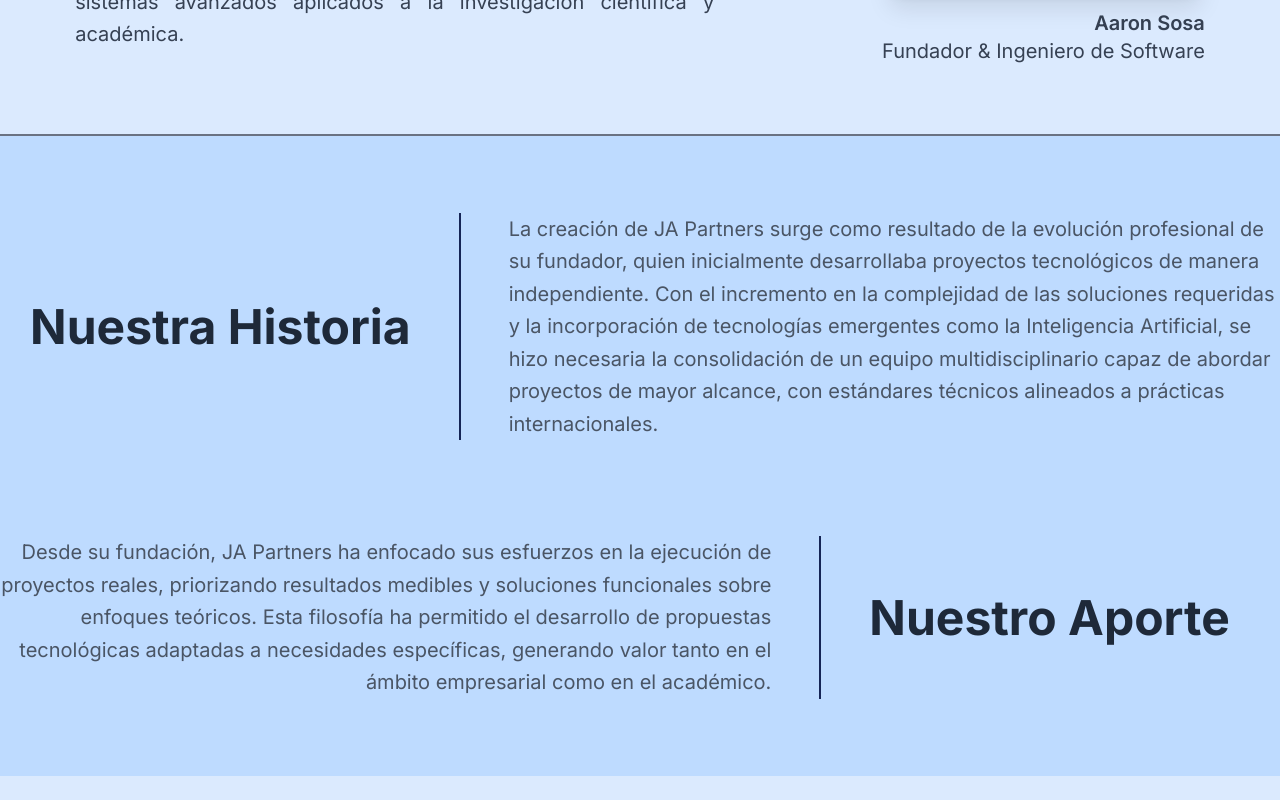
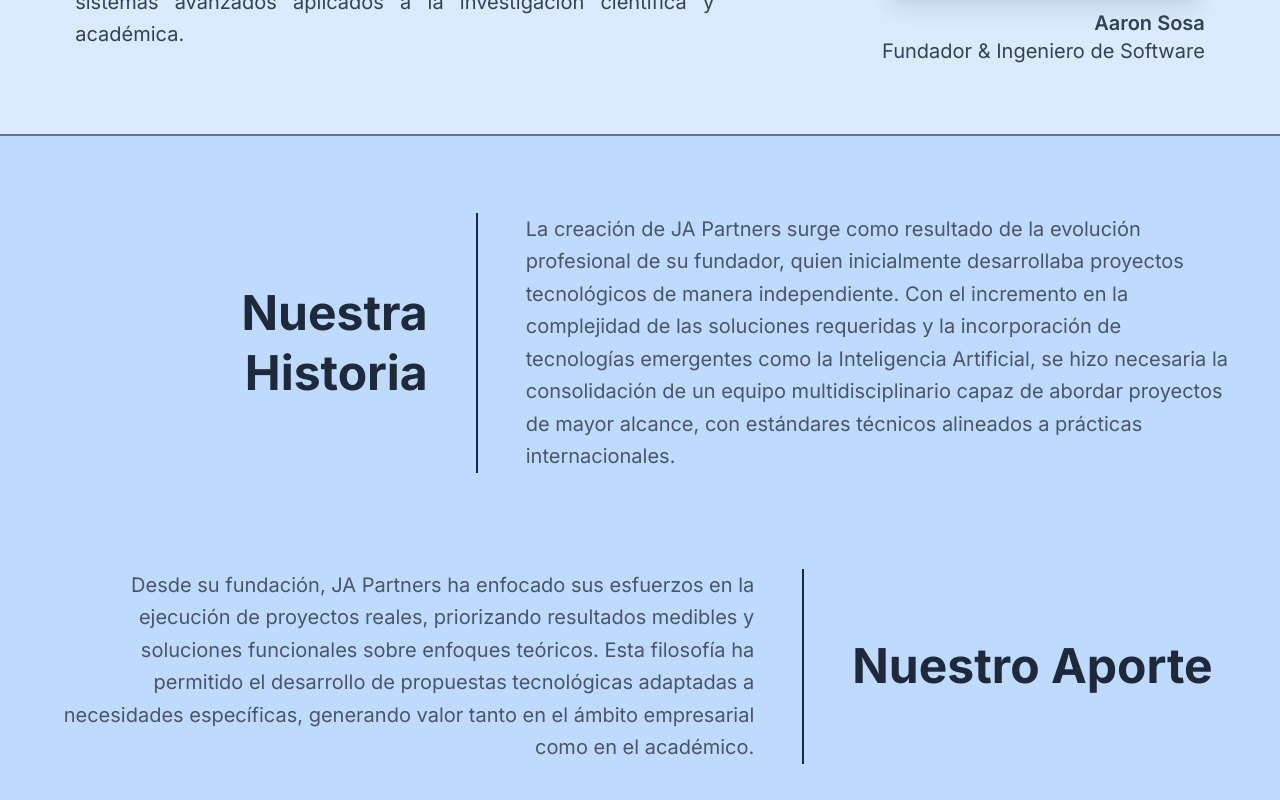
Before and after one commit to AldoCarbajal-3804/prototipo-react, a React (Vite) app: page / in a window 1280 px wide. Shown: the part 1300-2100 px from the top of the page. Built offline with nearby package versions, Linux system fonts and the light colour scheme.

Commit message:
Correcion de bugs

```diff
--- /dev/null
+++ b/src/components/CardInfo.jsx
@@ -0,0 +1,12 @@
+export const CardInfo = ({ emoji, title, description }) => {
+    return (
+        <div className="bg-white border border-gray-200 rounded-xl p-6 sm:p-8 hover:shadow-xl transition">
+            <h3 className="text-xl sm:text-2xl lg:text-3xl font-semibold text-gray-800 mb-4">
+                {emoji} {title}
+            </h3>
+            <p className="text-gray-600 text-sm sm:text-base lg:text-xl">
+                {description}
+            </p>
+        </div>
+    );
+};
--- a/src/layouts/about/HistorySection.jsx
+++ b/src/layouts/about/HistorySection.jsx
@@ -33,7 +33,7 @@
   }, []);
 
   return (
-    <section className="relative mx-auto py-[6%] bg-blue-200">
+    <section className="relative mx-auto py-[6%] px-[4%] bg-blue-200">
         <div className="max-w-7xl mx-auto space-y-16 lg:space-y-24">
 
             <article className="flex flex-col lg:flex-row items-stretch gap-6 lg:gap-12">
--- a/src/layouts/about/PropositeSection.jsx
+++ b/src/layouts/about/PropositeSection.jsx
@@ -1,4 +1,4 @@
-import {useLanguage} from '../../hooks/LanguageContext'
+import {useLanguage} from '../../hooks/LanguageContext.jsx'
 
 function PropositeSection() {
     const {t} = useLanguage()
```
